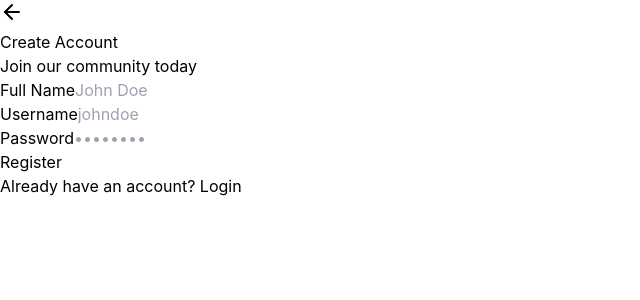
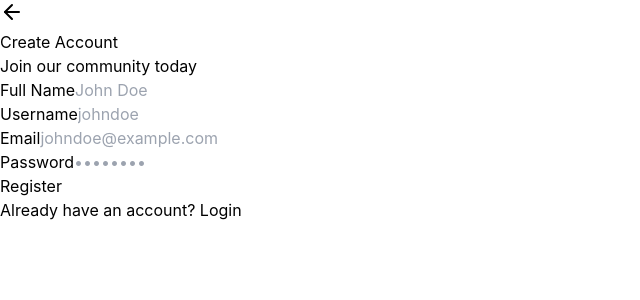
Before and after one commit to ayushsalunkhe/ChatApp, a React (Vite) app: page /register in a window 1280 px wide. Shown: the top 300 px of the page, without its empty margins (0-640 px from the left). Built offline with nearby package versions, Linux system fonts and the light colour scheme.

Commit message:
Update Register.tsx

```diff
--- a/src/components/Register.tsx
+++ b/src/components/Register.tsx
@@ -8,13 +8,14 @@ import { ArrowLeft } from 'lucide-react';
 export default function Register() {
   const [name, setName] = useState('');
   const [username, setUsername] = useState('');
+  const [email, setEmail] = useState('');
   const [password, setPassword] = useState('');
   const { register } = useAuth();
   const navigate = useNavigate();
 
   const handleSubmit = (e: React.FormEvent) => {
     e.preventDefault();
-    if (register(name, username, password)) {
+    if (register(name, username, email, password)) {
       toast.success('Registration successful!');
       navigate('/chat');
     } else {
@@ -83,6 +84,20 @@ export default function Register() {
               />
             </div>
             <div>
+              <label htmlFor="email" className="text-white/90">
+                Email
+              </label>
+              <input
+                id="email"
+                type="email"
+                required
+                value={email}
+                onChange={(e) => setEmail(e.target.value)}
+                className="mt-1 block w-full px-3 py-2 bg-white/20 border border-white/30 rounded-lg text-white placeholder-white/50 focus:outline-none focus:ring-2 focus:ring-white/50"
+                placeholder="johndoe@example.com"
+              />
+            </div>
+            <div>
               <label htmlFor="password" className="text-white/90">
                 Password
               </label>
```
